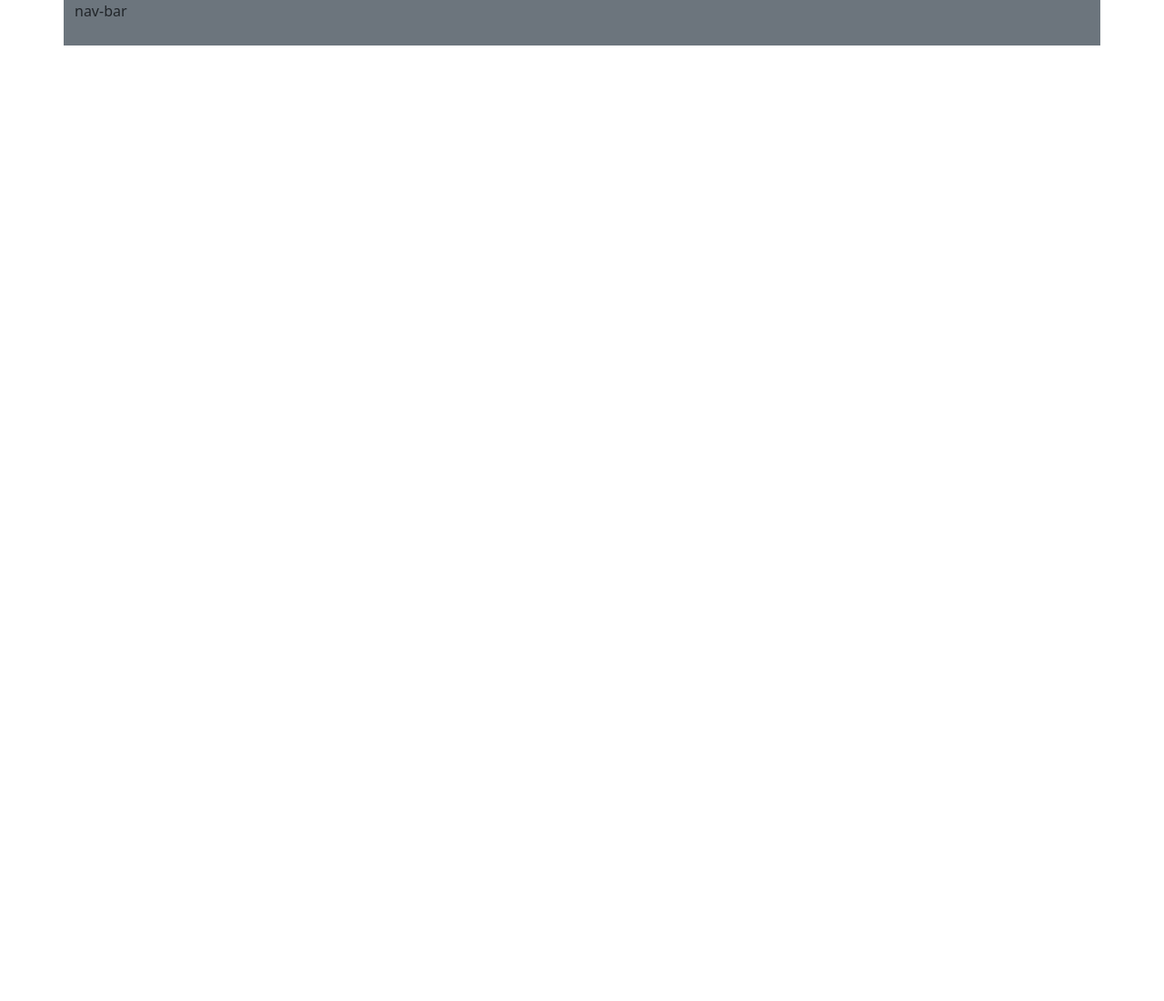
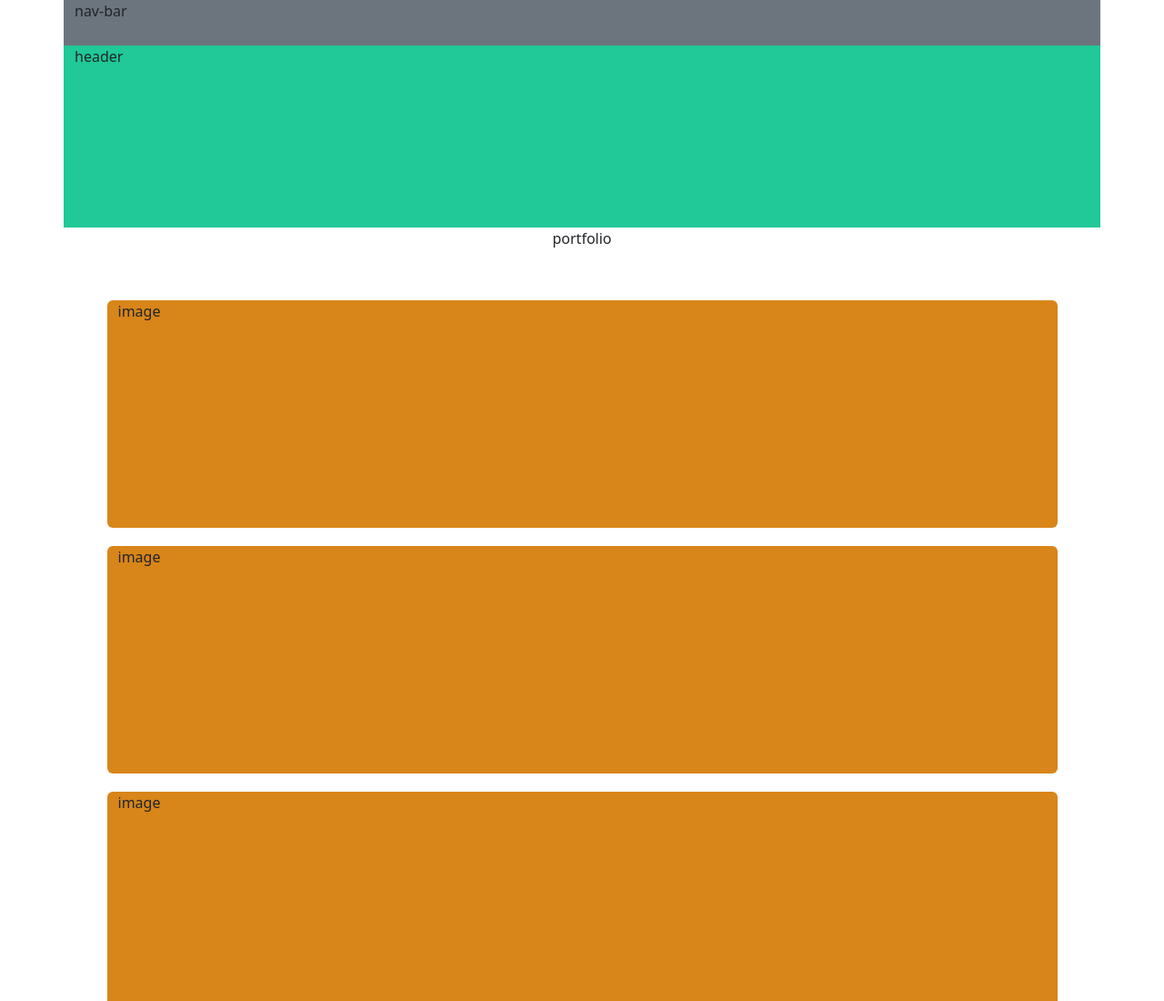
Before and after one commit to Andrea-Baggio/html-css-bootstrap-freelancer, a plain HTML site: page index.html in a window 1280 px wide. Shown: the top 1100 px of the page at 91% size. Before the commit the page ends 800 px from the top, so only its background shows below. Drawn offline with nearby package versions, Linux system fonts and the light colour scheme.

Commit message:
immagini

```diff
--- a/css/style.css
+++ b/css/style.css
@@ -2,3 +2,19 @@
     background-color: var(--bs-secondary);
     height: 50px;
 }
+
+.header_bg {
+    background-color: var(--bs-teal);
+    height: 200px;
+}
+
+.pt_h {
+    height: 80px;
+}
+
+.img_bg {
+    background-color: rgb(216, 133, 25);
+    height: 250px;
+    margin: auto;
+    margin-bottom: 20px;
+}
--- a/index.html
+++ b/index.html
@@ -20,6 +20,46 @@
                 nav-bar
             </div>
         </div>
+
+        <div class="row">
+            <div class="col col-12 header_bg">
+                header
+            </div>
+        </div>
+    </div>
+
+    <div class="container">
+        <div class="row">
+            <div class="col col-12 text-center pt_h">portfolio</div>
+            <div class="col col-11 rounded img_bg">
+                image
+            </div>
+        </div>
+        <div class="row">
+            <div class="col col-11 rounded img_bg">
+                image
+            </div>
+        </div>
+        <div class="row">
+            <div class="col col-11 rounded img_bg">
+                image
+            </div>
+        </div>
+        <div class="row">
+            <div class="col col-11 rounded img_bg">
+                image
+            </div>
+        </div>
+        <div class="row">
+            <div class="col col-11 rounded img_bg">
+                image
+            </div>
+        </div>
+        <div class="row">
+            <div class="col col-11 rounded img_bg">
+                image
+            </div>
+        </div>
     </div>
   </body>
 </html>
```
